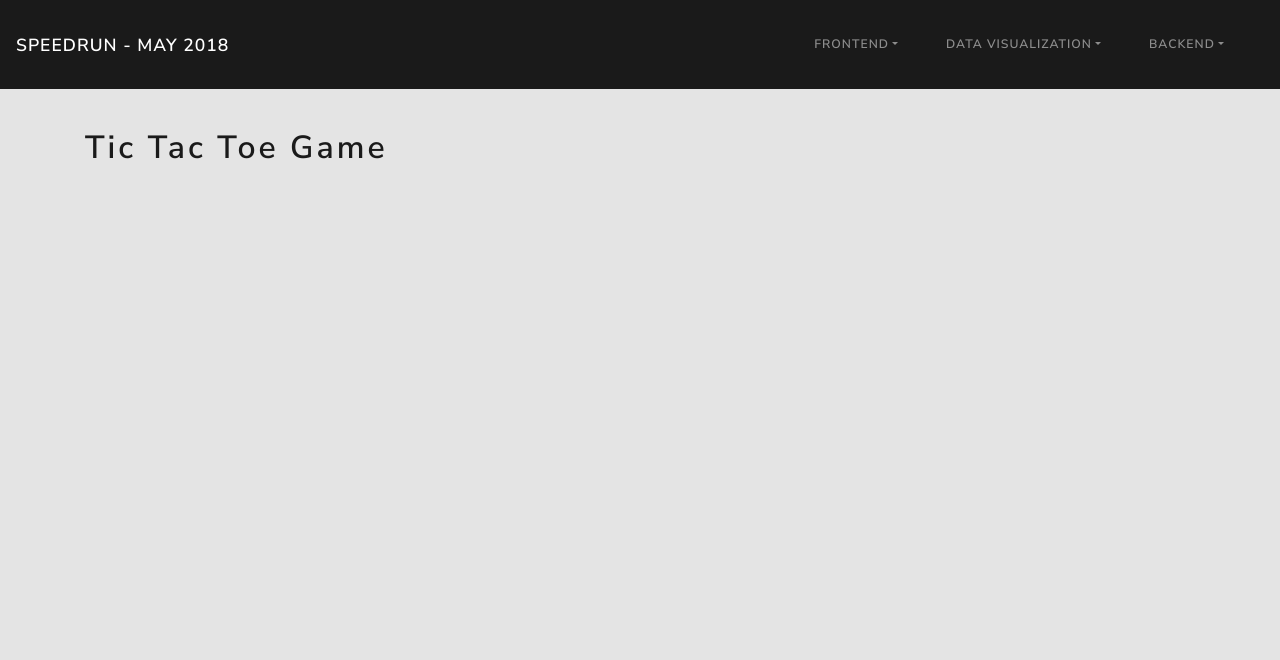
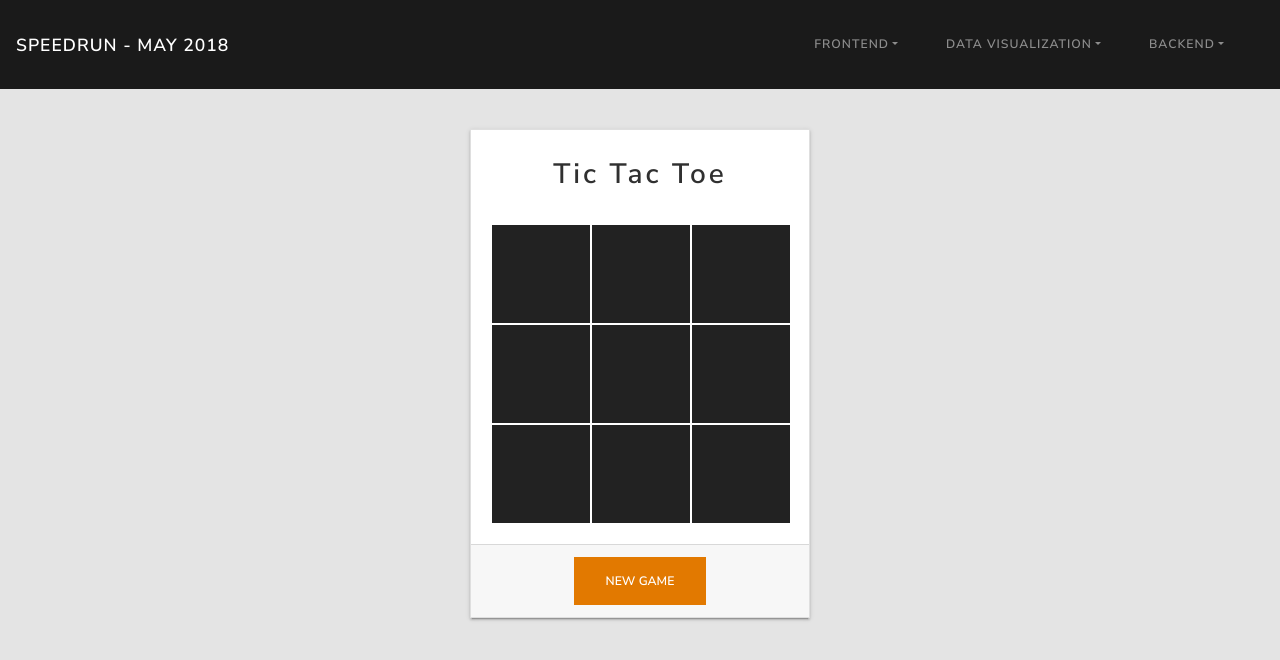
Before and after one commit to tdreid/fcc-speedrun-2018-09-tdre, a React (Create React App) app in the folder client/: page /projects/frontend/TicTacToeGame in a window 1280 px wide. Shown: the top 660 px of the page. Built offline with nearby package versions, Linux system fonts and the light colour scheme.

Commit message:
Implement tic tac toe game.

```diff
--- a/client/src/Home/Home.js
+++ b/client/src/Home/Home.js
@@ -135,7 +135,7 @@ const Home = () => {
               <span className="Home_datelabel">Completed:</span> May 10, 2018
             </CardText>
             <Link to="/projects/frontend/PomodoroClock">
-              <Button color="primary">View Project</Button>
+              <Button color="info">View Project</Button>
             </Link>
           </CardBody>
         </Card>
@@ -145,14 +145,12 @@ const Home = () => {
             <CardSubtitle>FreeCodeCamp Frontend Project</CardSubtitle>
             <CardText>
               <br />
-              Started:
+              <span className="Home_datelabel">Started:</span> May 10, 2018
               <br />
-              Completed:
+              <span className="Home_datelabel">Completed:</span> May 10, 2018
             </CardText>
             <Link to="/projects/frontend/TicTacToeGame">
-              <Button disabled color="primary">
-                View Project
-              </Button>
+              <Button color="info">View Project</Button>
             </Link>
           </CardBody>
         </Card>
--- a/client/src/Projects/Frontend/TicTacToeGame/TicTacToeGame.js
+++ b/client/src/Projects/Frontend/TicTacToeGame/TicTacToeGame.js
@@ -1,20 +1,188 @@
-import React from "react";
-import { Container, Row, Col } from "reactstrap";
+import React, { Component } from "react";
+import { Card, CardTitle, CardBody, CardFooter, Button } from "reactstrap";
 
 import "./TicTacToeGame.css";
+/**
+ * Tic Tac Toe Component
+ * @class TicTacToeGame
+ * @extends Component
+ */
+class TicTacToeGame extends Component {
+  constructor() {
+    super();
 
-const TicTacToeGame = () => {
-  return (
-    <div className="TicTacToeGame">
-      <Container>
-        <Row>
-          <Col>
-            <h1>Tic Tac Toe Game</h1>
-          </Col>
-        </Row>
-      </Container>
-    </div>
-  );
-};
+    this.state = {
+      turn: true,
+      values: ["", "", "", "", "", "", "", "", ""],
+      text: "New Game"
+    };
+  }
+  /**
+   * gameOver
+   * checks all possible horizontal, vertical and
+   * diagonal wins
+   * returns false, "Tie", or 1/input text
+   * @memberof TicTacToeGame
+   * @param text text to return on gameOver status
+   * @param values array of values to test for gameOver
+   */
+  gameOver = (text = 1, values = this.state.values) => {
+    if (
+      (values[0] && (values[0] === values[1] && values[0] === values[2])) ||
+      (values[3] && (values[3] === values[4] && values[3] === values[5])) ||
+      (values[6] && (values[6] === values[7] && values[6] === values[8])) ||
+      (values[0] && (values[0] === values[3] && values[0] === values[6])) ||
+      (values[1] && (values[1] === values[4] && values[1] === values[7])) ||
+      (values[2] && (values[2] === values[5] && values[2] === values[8])) ||
+      (values[0] && (values[0] === values[4] && values[0] === values[8])) ||
+      (values[2] && (values[2] === values[4] && values[2] === values[6]))
+    ) {
+      return text;
+    } else if (values.reduce((a, b) => a && b, true)) {
+      return "Tie!";
+    }
+    return false;
+  };
+
+  /**
+   * processTurn
+   * handles player click, registers selection
+   * to state, and checks if game over
+   * @memberof TicTacToeGame
+   * @param position position player selected
+   */
+  processTurn = position => {
+    if (this.state.turn === true) {
+      const values = this.state.values;
+      if (!this.state.values[position]) {
+        values[position] = "x";
+        this.setState({
+          values: values,
+          turn: false
+        });
+      }
+
+      if (this.gameOver())
+        this.setState({ turn: false, text: this.gameOver("You Win") });
+      else this.processAITurn();
+    }
+  };
+
+  /**
+   * primePosition
+   * check possible move for AI, return if it
+   * will put the AI in a position to win/block
+   * @memberof TicTacToeGame
+   */
+  primePosition = values => {
+    return this.gameOver("WIN", values) === "WIN";
+  };
+
+  /**
+   * processAITurn
+   * select and make optinal move
+   * on AI turn
+   * @memberof TicTacToeGame
+   */
+  processAITurn = () => {
+    let values = [...this.state.values];
+    let moved = false;
+    for (let i = 0; i < 9; i += 1) {
+      // check each position
+      if (!values[i]) {
+        // if AI can win, do so
+        values[i] = "o";
+        if (this.primePosition(values)) {
+          moved = true;
+          this.setState({
+            values: [...values],
+            text: "AI Wins",
+            turn: false
+          });
+        } else {
+          // if AI can block player win, do so
+          values[i] = "x";
+          if (this.primePosition(values)) {
+            values[i] = "o";
+            moved = true;
+            if (this.gameOver(values)) {
+              this.setState({
+                text: this.gameOver("AI Wins"),
+                turn: false
+              });
+            } else {
+              this.setState({
+                values: [...values],
+                turn: true
+              });
+            }
+          }
+        }
+        values[i] = "";
+      }
+    }
+
+    // if AI couldn't win or block win
+    // take first position available
+    for (let i = 0; i < 9 && moved === false; i += 1) {
+      if (!values[i]) {
+        values[i] = "o";
+        this.setState({
+          values: values,
+          turn: true
+        });
+        moved = true;
+      }
+    }
+
+    return;
+  };
+
+  /**
+   * reset
+   * reset game
+   * @memberof TicTacToeGame
+   */
+  reset = () =>
+    this.setState({
+      values: ["", "", "", "", "", "", "", "", ""],
+      text: "New Game",
+      turn: true
+    });
+
+  /**
+   * render
+   * render Tic Tac Toe Component
+   * @return
+   * @memberof TicTacToeGame
+   */
+  render() {
+    return (
+      <div className="TicTacToeGame">
+        <Card>
+          <CardTitle className="TicTacToeGame_title">Tic Tac Toe</CardTitle>
+          <CardBody>
+            <div className="TicTacToeGame_grid">
+              {[...Array(9)].map((x, i) => (
+                <div
+                  className="TicTacToeGame_cell"
+                  key={i}
+                  onClick={() => this.processTurn(i)}
+                >
+                  {this.state.values[i]}
+                </div>
+              ))}
+            </div>
+          </CardBody>
+          <CardFooter>
+            <Button color="info" onClick={this.reset}>
+              {this.state.text}
+            </Button>
+          </CardFooter>
+        </Card>
+      </div>
+    );
+  }
+}
 
 export default TicTacToeGame;
--- a/client/src/Projects/Frontend/TicTacToeGame/TicTacToeGame.scss
+++ b/client/src/Projects/Frontend/TicTacToeGame/TicTacToeGame.scss
@@ -1,8 +1,30 @@
 .TicTacToeGame {
-  text-align: left;
-  margin-top: 40px;
-
+  text-align: center;
+  margin: 40px auto;
+  width: 340px;
+  &_title {
+    margin-top: 1em;
+    font-size: 2em;
+  }
+  &_grid {
+    width: 300px;
+    display: flex;
+    flex-direction: row;
+    flex-wrap: wrap;
+  }
+  &_cell {
+    display: inline-block;
+    height: 100px;
+    width: 100px;
+    border: 1px solid #ffffff;
+    text-align: center;
+    vertical-align: middle;
+    font-size: 4em;
+    color: #e27900;
+    background: #222222;
+  }
   &>h1 {
     text-transform: none
   }
+
 }
```
Also changed, not shown: 2 other files (tests, documents, lock files or other folders).
